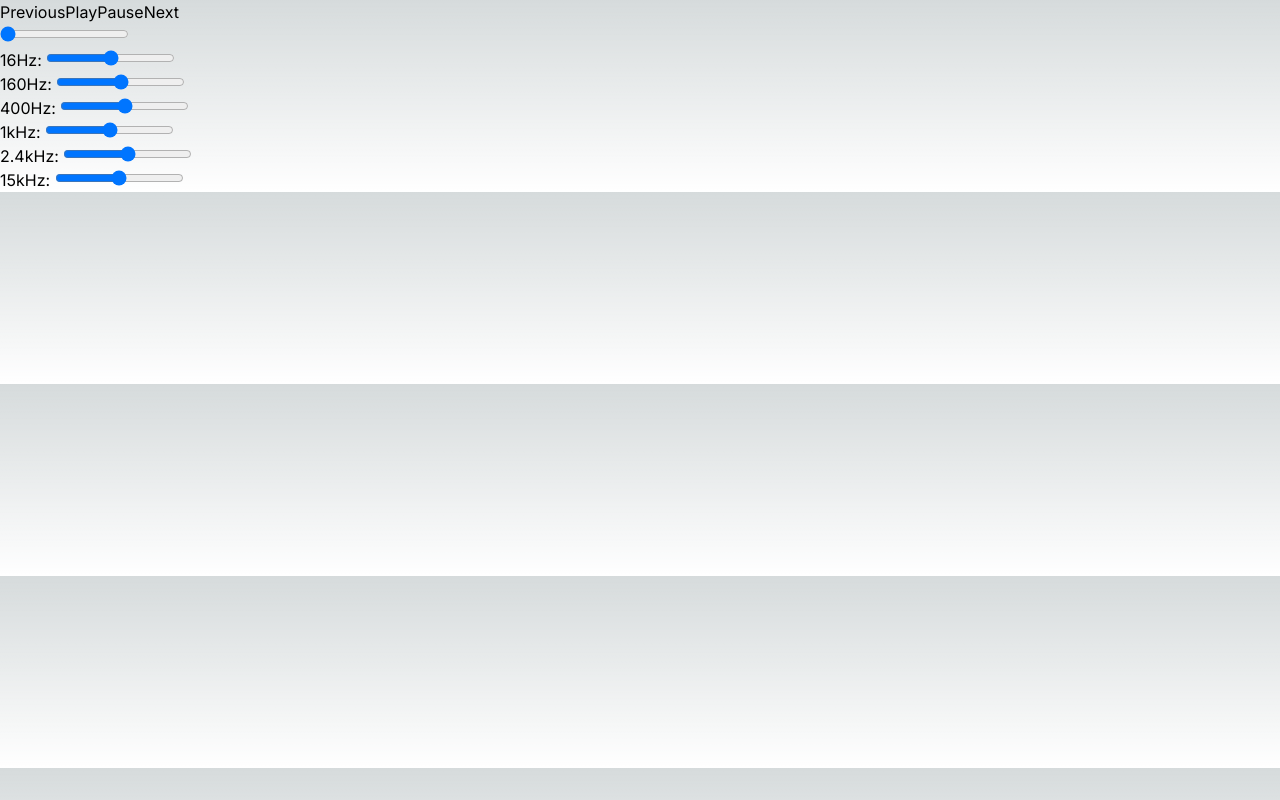
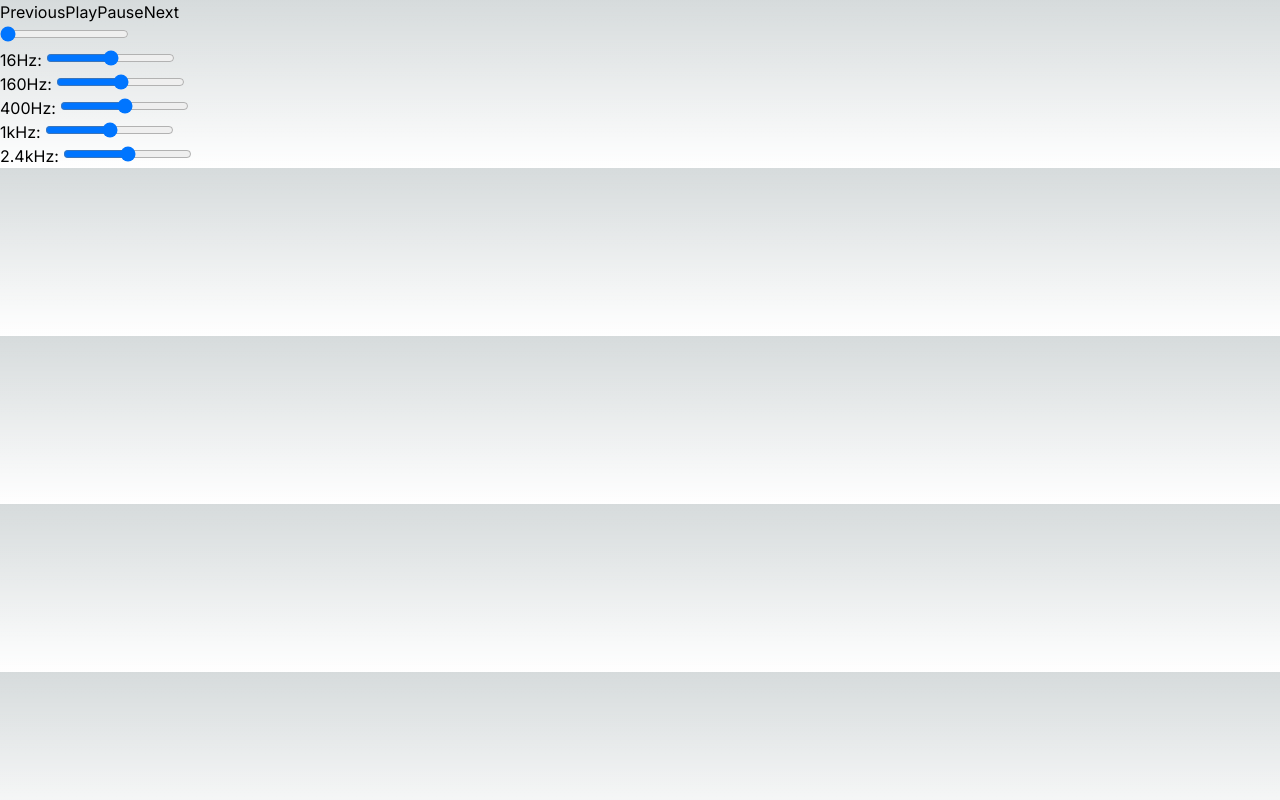
Before and after one commit to jibon-roy/next-audio-equalizer, a Next.js app: page /audio in a window 1280 px wide. Built offline with nearby package versions, Linux system fonts and the light colour scheme.

Commit message:
equlizer update #10

```diff
--- a/src/app/components/Equlizer.tsx
+++ b/src/app/components/Equlizer.tsx
@@ -98,14 +98,14 @@ const Equalizer: React.FC<EqualizerProps> = ({
         />
       </div>
       <div>
-        <label>15kHz: </label>
+        {/* <label>15kHz: </label>
         <input
           type="range"
           min="-40"
           max="40"
           defaultValue="0"
           onChange={(e) => adjustGain(5, parseFloat(e.target.value))}
-        />
+        /> */}
       </div>
     </div>
   );
```
